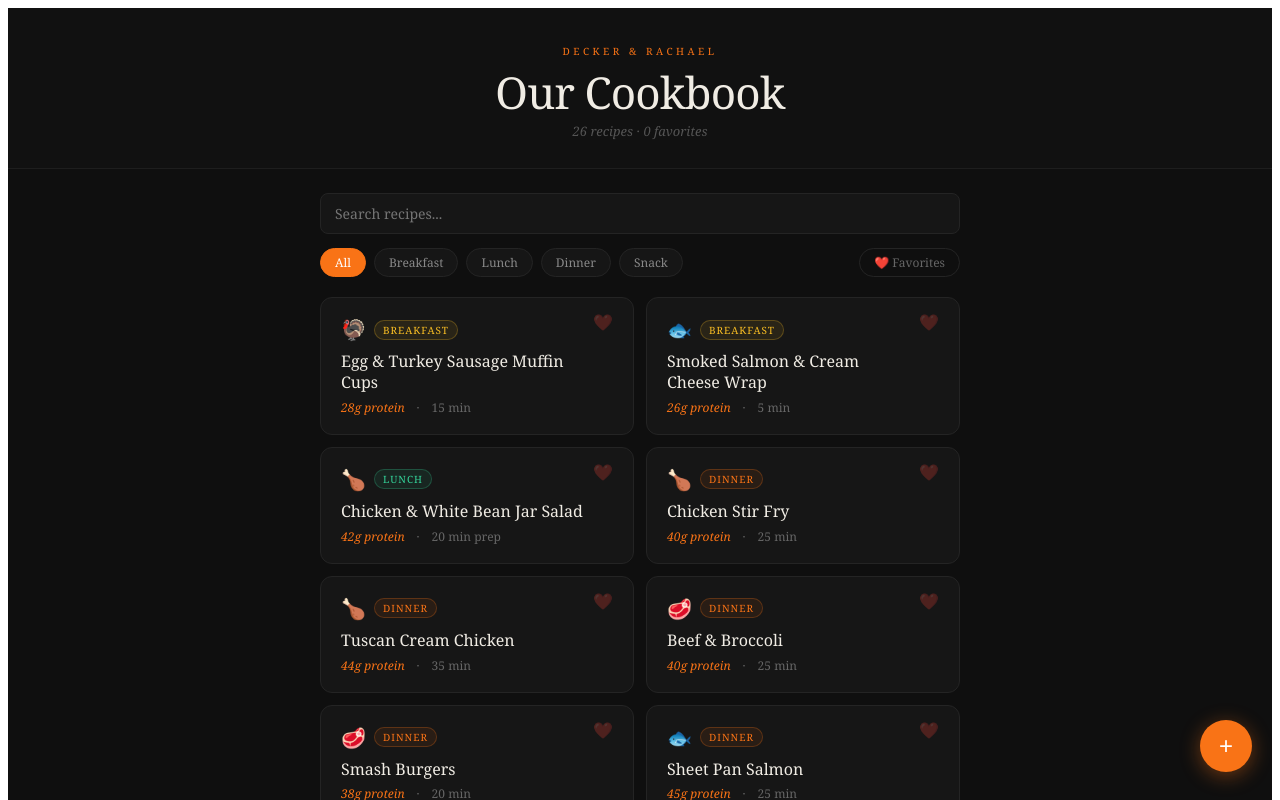
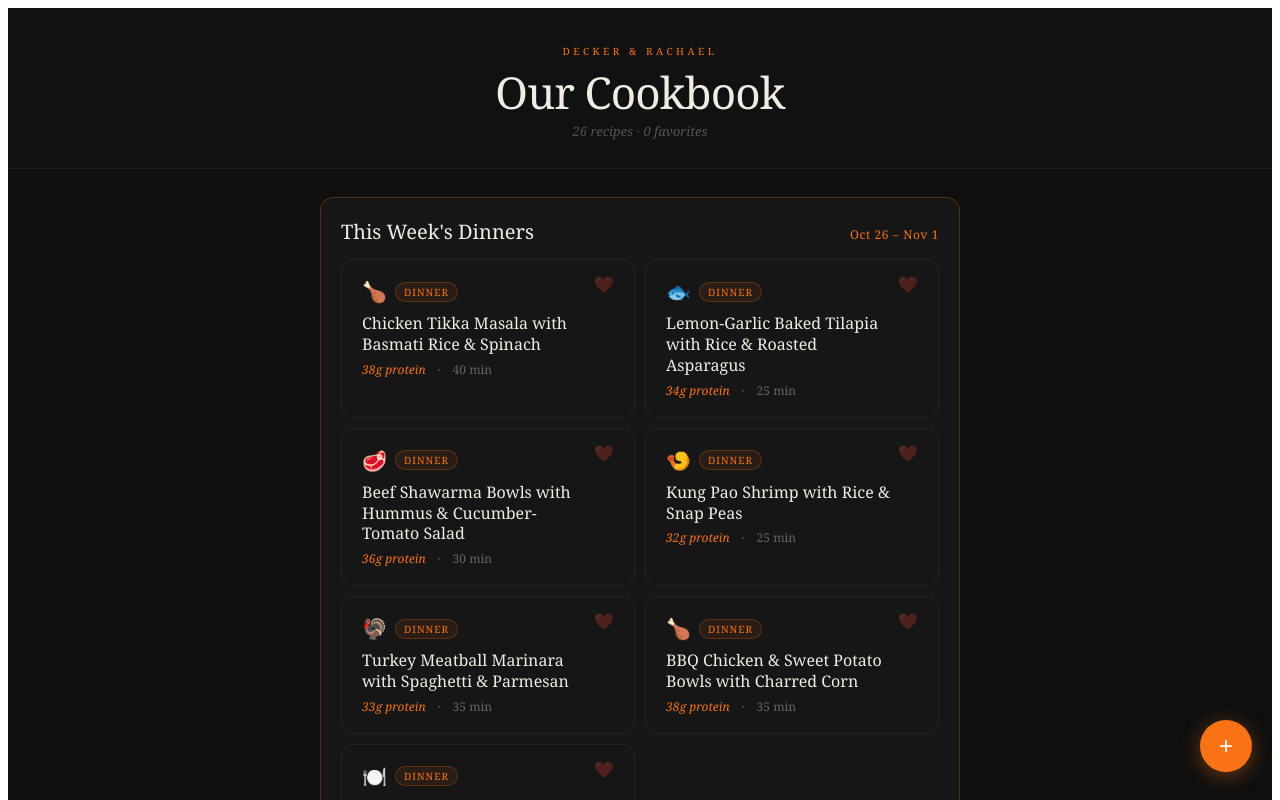
Before and after one commit to Poetanky/our-cookbook, a React (Vite) app: page / in a window 1280 px wide. Shown: the top 800 px of the page. Built offline with nearby package versions, Linux system fonts and the light colour scheme.

Commit message:
Add This Week's Dinners section + tag current recipes with weekOf

```diff
--- a/src/App.jsx
+++ b/src/App.jsx
@@ -492,6 +492,7 @@ const initialRecipes = [
     ],
     notes: "Decker: ~9 oz chicken & sauce over full rice (1 cup). Rachael: ~6 oz chicken over half rice, double spinach, lighter ladle of sauce.",
     favorite: false,
+    weekOf: "2026-10-26",
   },
   {
     id: 21,
@@ -521,6 +522,7 @@ const initialRecipes = [
     ],
     notes: "Decker: 2 fillets (~12 oz) + full rice + full asparagus. Rachael: 1 fillet (~6 oz) + half rice, double asparagus.",
     favorite: false,
+    weekOf: "2026-10-26",
   },
   {
     id: 22,
@@ -549,6 +551,7 @@ const initialRecipes = [
     ],
     notes: "Decker: ~9 oz beef + full rice + full hummus (¼ cup). Rachael: ~6 oz beef over half rice, double salad, light hummus (2 tbsp).",
     favorite: false,
+    weekOf: "2026-10-26",
   },
   {
     id: 23,
@@ -579,6 +582,7 @@ const initialRecipes = [
     ],
     notes: "Decker: ~9 oz shrimp over full rice + full peanuts. Rachael: ~6 oz shrimp over half rice, double snap peas, light peanuts (1 tbsp).",
     favorite: false,
+    weekOf: "2026-10-26",
   },
   {
     id: 24,
@@ -605,6 +609,7 @@ const initialRecipes = [
     ],
     notes: "Decker: ~5 meatballs + full spaghetti + full sauce. Rachael: ~3 meatballs + light spaghetti, extra sauce & basil.",
     favorite: false,
+    weekOf: "2026-10-26",
   },
   {
     id: 25,
@@ -633,6 +638,7 @@ const initialRecipes = [
     ],
     notes: "Decker: ~9 oz chicken + full sweet potatoes + full corn. Rachael: ~6 oz chicken + light sweet potatoes (half portion), double slaw, light BBQ sauce.",
     favorite: false,
+    weekOf: "2026-10-26",
   },
   {
     id: 26,
@@ -666,6 +672,7 @@ const initialRecipes = [
     ],
     notes: "Decker: full stew (~2 cups) + full couscous + a drizzle of olive oil or crumbled feta. Rachael: lighter stew (~1½ cups) + half couscous, extra spinach stirred in, dollop of yogurt.",
     favorite: false,
+    weekOf: "2026-10-26",
   },
 ];
 
@@ -973,6 +980,18 @@ export default function Cookbook() {
     return matchCat && matchSearch && matchFav;
   });
 
+  const weekDates = recipes.map(r => r.weekOf).filter(Boolean).sort();
+  const latestWeek = weekDates.length ? weekDates[weekDates.length - 1] : null;
+  const thisWeekRecipes = latestWeek ? recipes.filter(r => r.weekOf === latestWeek) : [];
+
+  const formatWeekRange = (weekOf) => {
+    const start = new Date(weekOf + "T00:00:00");
+    const end = new Date(start);
+    end.setDate(end.getDate() + 6);
+    const opts = { month: "short", day: "numeric" };
+    return `${start.toLocaleDateString("en-US", opts)} – ${end.toLocaleDateString("en-US", opts)}`;
+  };
+
   if (!loaded) return <div style={{ background: "#0f0f0f", minHeight: "100vh", display: "flex", alignItems: "center", justifyContent: "center", color: "#555", fontFamily: "Georgia, serif" }}>Loading cookbook…</div>;
 
   return (
@@ -989,6 +1008,35 @@ export default function Cookbook() {
           {recipes.length} recipes · {recipes.filter(r => r.favorite).length} favorites
         </p>
       </div>
+
+      {/* This Week */}
+      {thisWeekRecipes.length > 0 && (
+        <div style={{ maxWidth: 640, margin: "28px auto 0", padding: "0 20px" }}>
+          <div style={{
+            background: "#161616", border: "1px solid #f9731640", borderRadius: 14,
+            padding: "20px 20px 18px",
+          }}>
+            <div style={{ display: "flex", alignItems: "baseline", justifyContent: "space-between", flexWrap: "wrap", gap: 6, marginBottom: 14 }}>
+              <h2 style={{ margin: 0, fontSize: 20, fontWeight: 400, color: "#f0ece4" }}>
+                This Week's Dinners
+              </h2>
+              <span style={{ fontSize: 12, color: "#f97316", letterSpacing: "0.05em" }}>
+                {formatWeekRange(latestWeek)}
+              </span>
+            </div>
+            <div style={{
+              display: "grid", gridTemplateColumns: "repeat(auto-fill, minmax(220px, 1fr))", gap: 10,
+            }}>
+              {thisWeekRecipes.map(recipe => (
+                <RecipeCard key={recipe.id} recipe={recipe} onClick={setSelectedRecipe} onToggleFavorite={toggleFavorite} />
+              ))}
+            </div>
+            <p style={{ margin: "14px 0 0", color: "#555", fontSize: 12, fontStyle: "italic", textAlign: "center" }}>
+              Pick one of these for tonight, or browse the full cookbook below.
+            </p>
+          </div>
+        </div>
+      )}
 
       {/* Controls */}
       <div style={{ maxWidth: 640, margin: "24px auto 0", padding: "0 20px", display: "flex", flexDirection: "column", gap: 14 }}>
@@ -1037,8 +1085,15 @@ export default function Cookbook() {
       </div>
 
       {/* Grid */}
+      {thisWeekRecipes.length > 0 && (
+        <div style={{ maxWidth: 640, margin: "20px auto 0", padding: "0 20px" }}>
+          <h2 style={{ margin: 0, fontSize: 13, textTransform: "uppercase", letterSpacing: "0.1em", color: "#666", fontWeight: 400 }}>
+            All Recipes
+          </h2>
+        </div>
+      )}
       <div style={{
-        maxWidth: 640, margin: "20px auto 0", padding: "0 20px",
+        maxWidth: 640, margin: "8px auto 0", padding: "0 20px",
         display: "grid", gridTemplateColumns: "repeat(auto-fill, minmax(260px, 1fr))", gap: 12,
       }}>
         {filtered.map(recipe => (
```
